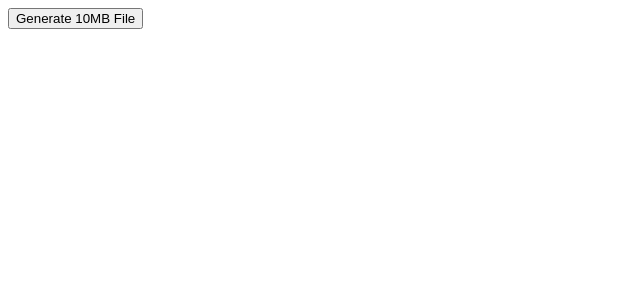
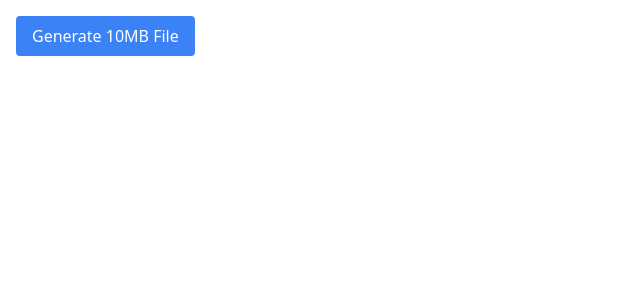
Before and after one commit to YounesDjelloul/snappymob-task, a Nuxt app: page / in a window 1280 px wide. Shown: the top 300 px of the page, without its empty margins (0-640 px from the left). Built offline with nearby package versions, Linux system fonts and the light colour scheme.

Commit message:
installing tailwind

```diff
--- a/nuxt.config.ts
+++ b/nuxt.config.ts
@@ -3,6 +3,8 @@ export default defineNuxtConfig({
     compatibilityDate: '2024-11-01',
     devtools: {enabled: true},
     modules: [
-        '@nuxt/test-utils/module'
+        '@nuxt/test-utils/module',
+        '@nuxtjs/tailwindcss',
+        'nuxt-icon'
     ]
 })
--- a/package.json
+++ b/package.json
@@ -16,10 +16,13 @@
     "vue-router": "latest"
   },
   "devDependencies": {
+    "@iconify/json": "^2.2.308",
     "@nuxt/test-utils": "^3.15.4",
+    "@nuxtjs/tailwindcss": "^6.13.1",
     "@vue/test-utils": "^2.4.6",
     "happy-dom": "^16.8.1",
     "jsdom": "^26.0.0",
+    "nuxt-icon": "^1.0.0-beta.7",
     "playwright-core": "^1.50.1",
     "vitest": "^3.0.6"
   }
--- /dev/null
+++ b/tailwind.config.js
@@ -0,0 +1,14 @@
+/** @type {import('tailwindcss').Config} */
+module.exports = {
+    content: [
+        "./components/**/*.{js,vue,ts}",
+        "./layouts/**/*.vue",
+        "./pages/**/*.vue",
+        "./plugins/**/*.{js,ts}",
+        "./app.vue",
+    ],
+    theme: {
+        extend: {},
+    },
+    plugins: [],
+}
```
Also changed, not shown: 1 other file (tests, documents, lock files or other folders).
